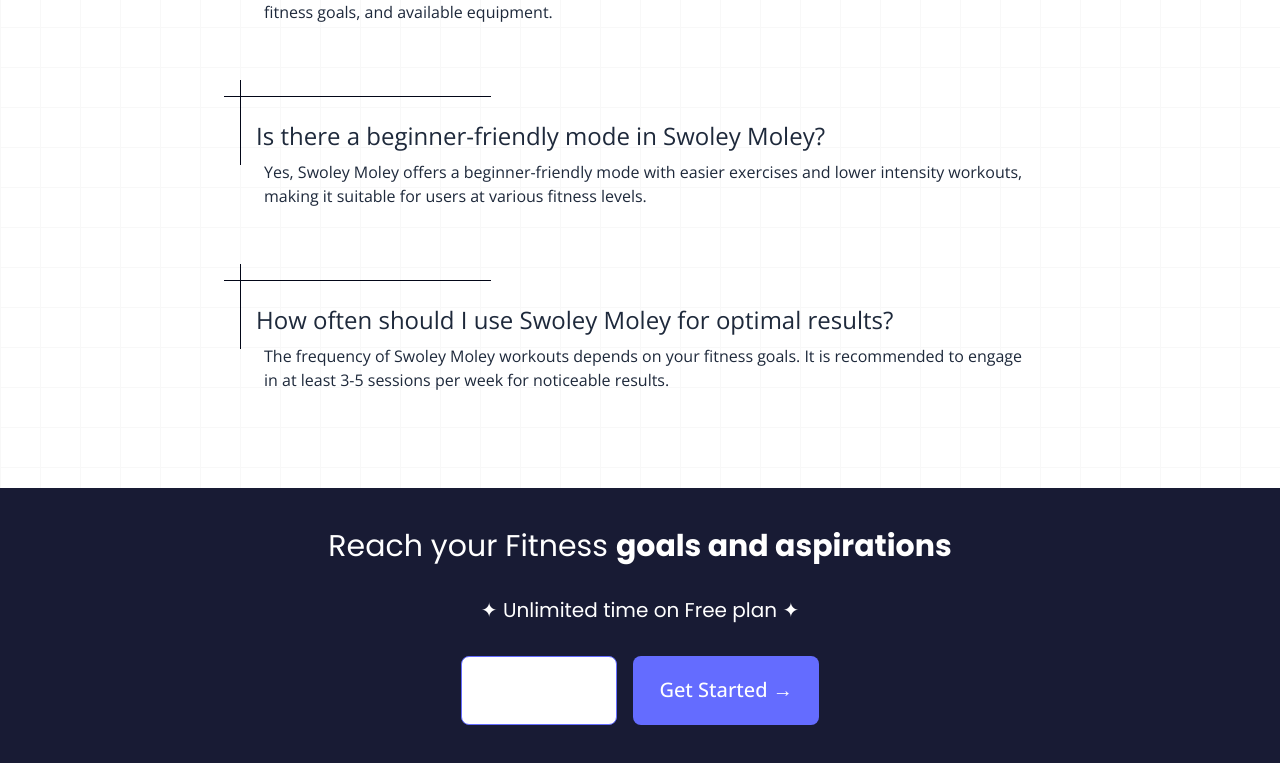
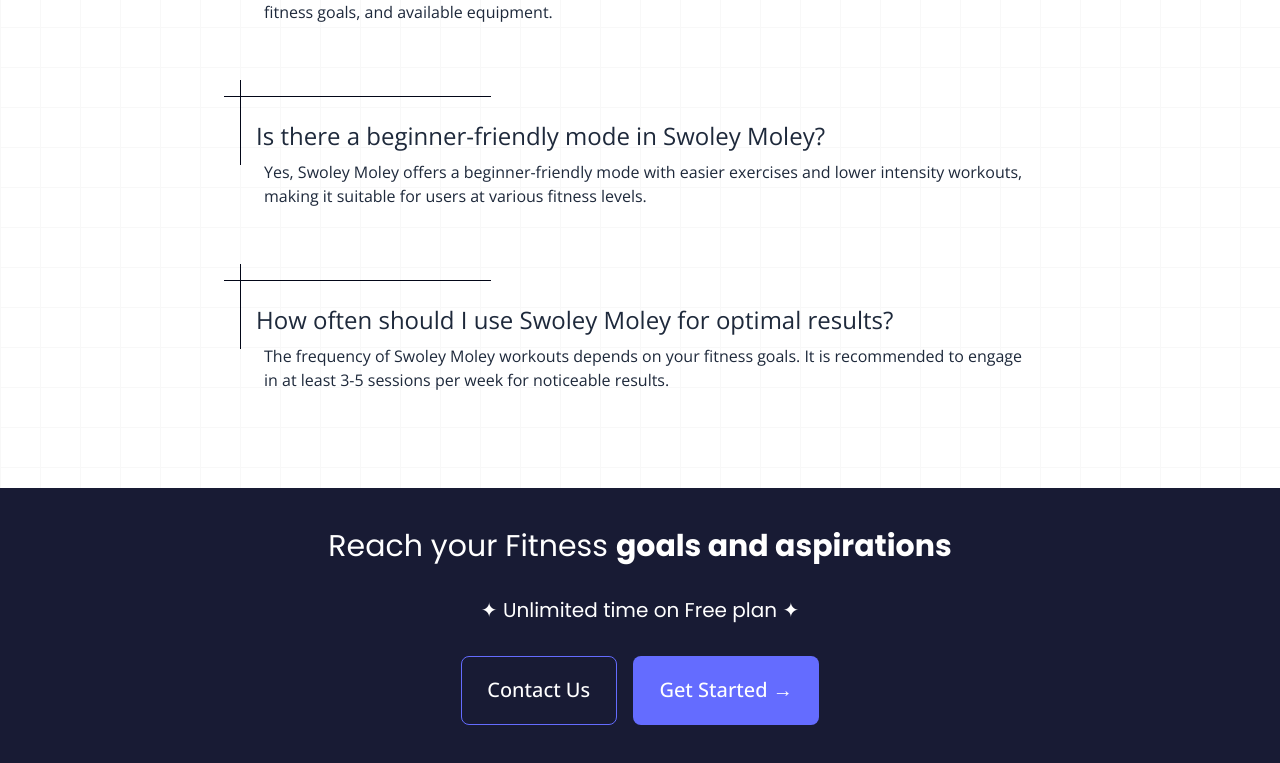
Before and after one commit to Mohitraut07/Gym-App, a SvelteKit app: page / in a window 1280 px wide. Shown: the part 6373-7136 px from the top of the page. Built offline with nearby package versions, Linux system fonts and the light colour scheme.

Commit message:
refactor: Update CTAs component to conditionally apply dark mode styling

```diff
--- a/src/components/CTAs.svelte
+++ b/src/components/CTAs.svelte
@@ -1,9 +1,9 @@
 <script>
-
+    export let dark ;
 </script>
 
 <div class="flex items-center gap-4">
-    <button class="specialBtn">
+    <button class={"specialBtn"+(dark ? ' bg-[#181b34]' : " ")}>
         <p class="text-base sm:text-lg md:text-xl">Contact Us</p>
     </button>
     <button class="specialBtnDark">
```
